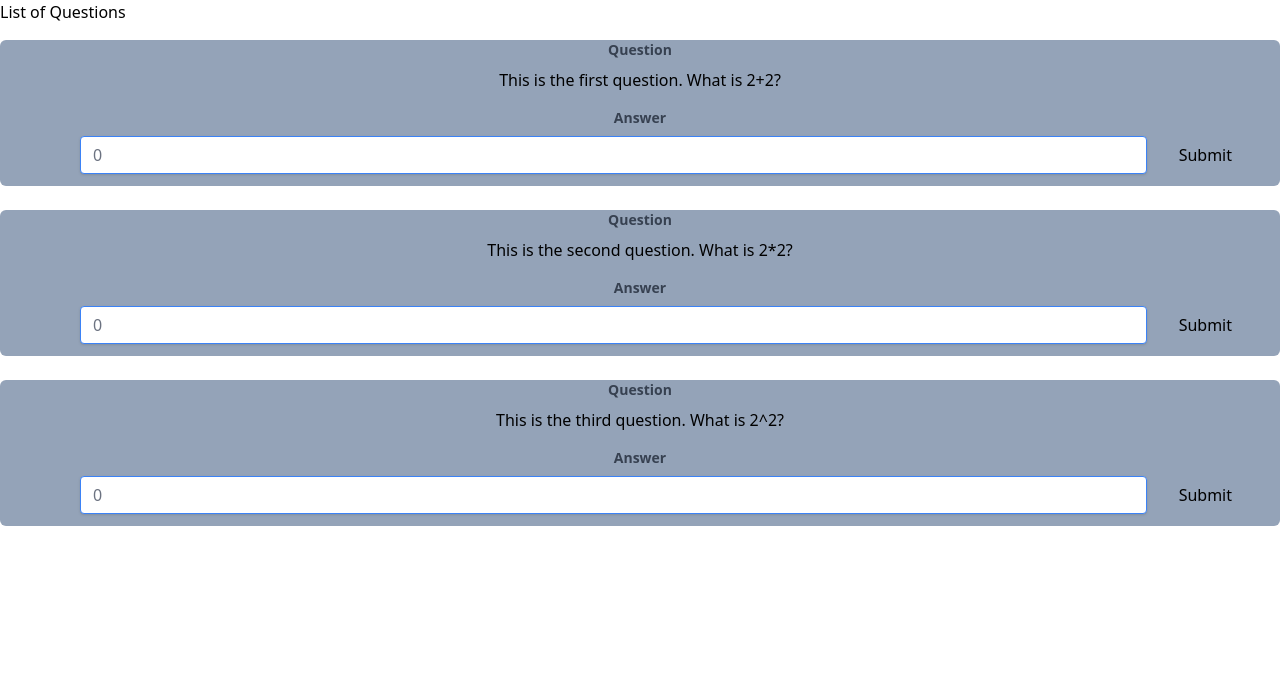
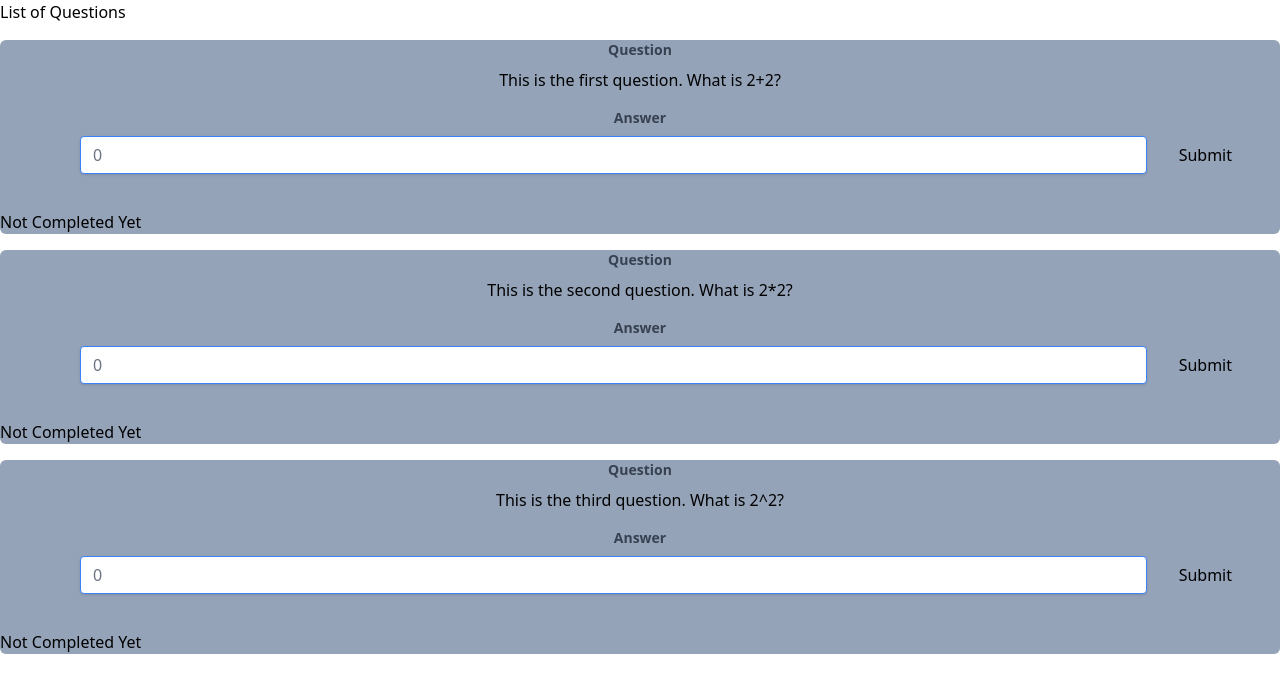
Before and after one commit to joecwilson/education-game, a React (Create React App) app: page / in a window 1280 px wide. Shown: the top 692 px of the page. Built offline with nearby package versions, Linux system fonts and the light colour scheme.

Commit message:
Added SVG

```diff
--- a/src/QuestionList.js
+++ b/src/QuestionList.js
@@ -1,3 +1,5 @@
+//@ts-check
+
 import React, {useState} from 'react'
 import QuestionView from './QuestionView'
 
@@ -6,20 +8,17 @@ export default function QuestionList (){
         {
             _id: "something",
             question_text: "This is the first question. What is 2+2?",
-            answer: 4,
-            correct: false
+            answer: 4
         },
         {
             _id: "something_else",
             question_text: "This is the second question. What is 2*2?",
-            answer: 4,
-            correct: false
+            answer: 4
         },
         {
             _id: "final_question",
             question_text: "This is the third question. What is 2^2?",
-            answer: 4,
-            correct: false
+            answer: 4
         }
     ];
     const [questions] = useState(initialValues);
--- a/src/QuestionView.js
+++ b/src/QuestionView.js
@@ -4,8 +4,9 @@ import {useState} from 'react';
 
 
 const QuestionView = ({question}) => {
-    const {question_text,answer,correct} = question;
-    const [userAnswer,setUserAnswer] = useState({})
+    const {question_text,answer} = question;
+    const [userAnswer,setUserAnswer] = useState({});
+    let correct = false;
     const handleSubmit = (event) => {
         event.preventDefault();
         if(userAnswer == answer){
@@ -46,7 +47,10 @@ const QuestionView = ({question}) => {
                     onChange={(e) => setUserAnswer(e.target.value)}/>
                 <input className="" type="submit"/>
             </form>
-
+            {(correct)?
+                "completed":
+                "Not Completed Yet"
+            }
 
         </div>
     );
```
Also changed, not shown: src/images/Correct.svg (added).
